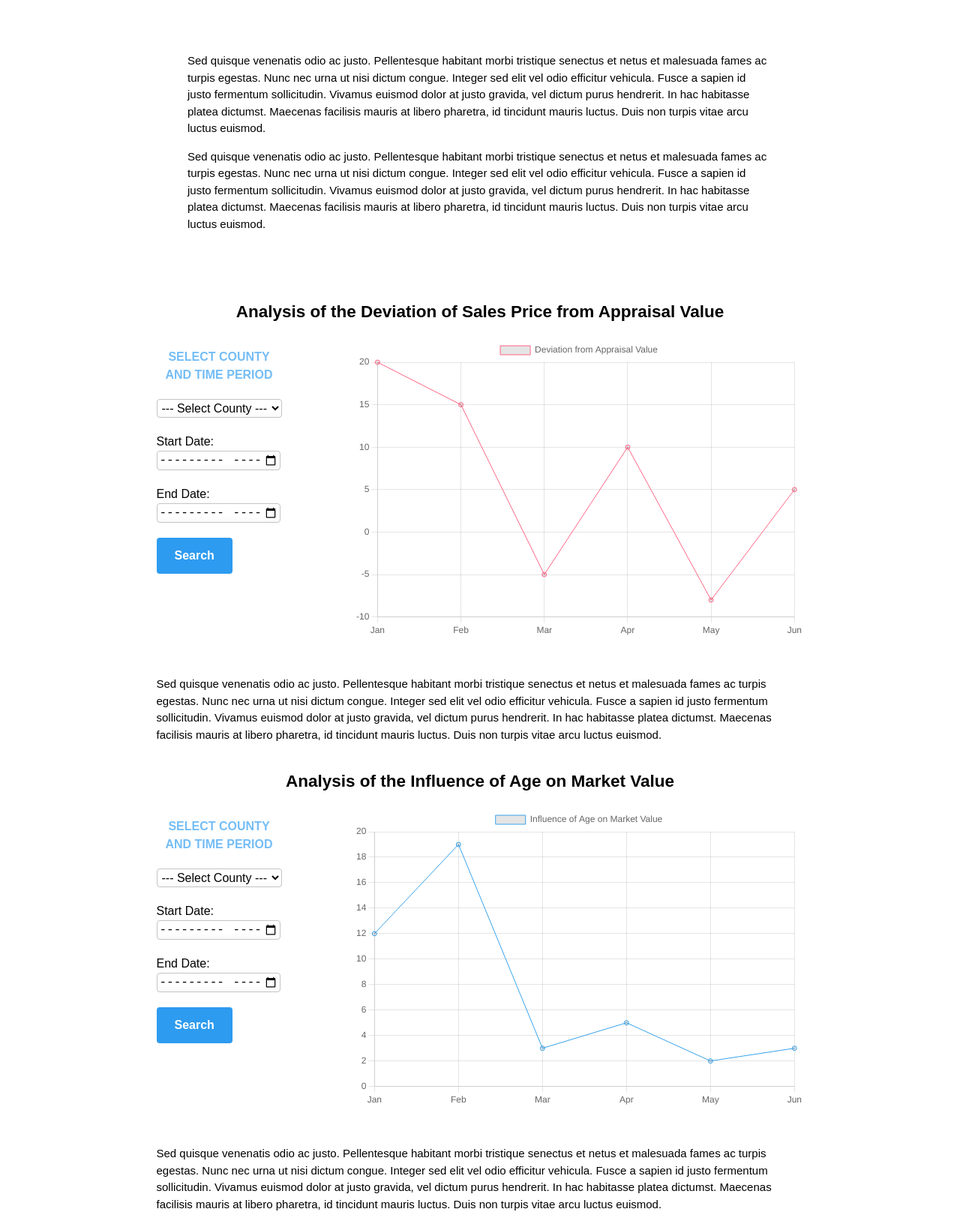
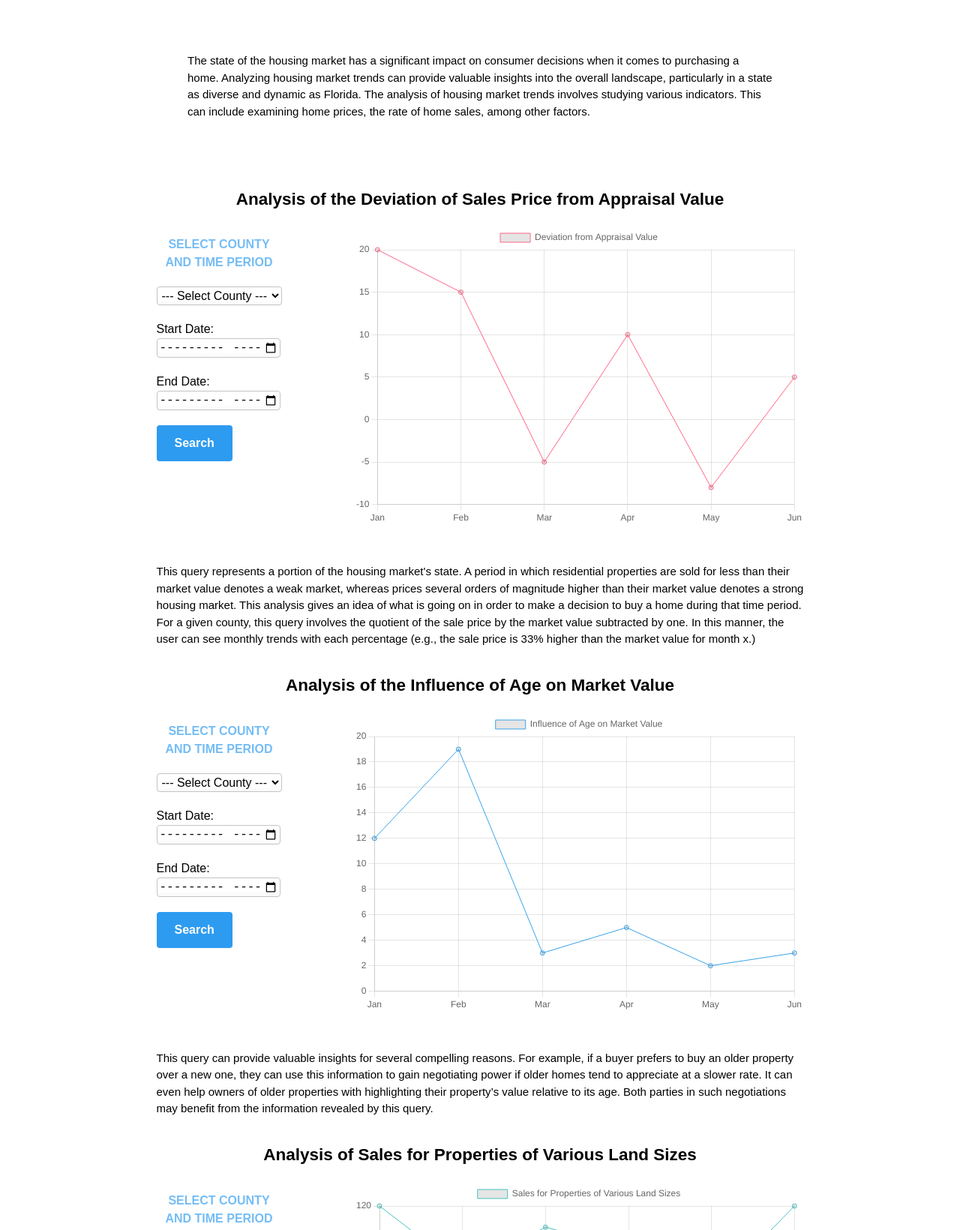
Before and after one commit to williamGarcia99x/Real_Estate_Explorer, a website: page App/Pages/propertyAnalysis.html in a window 1280 px wide. Shown: the part 511-2151 px from the top of the page at 75% size. Drawn offline with nearby package versions, Linux system fonts and the light colour scheme.

Commit message:
added text for property analysis page

```diff
--- a/App/Pages/propertyAnalysis.html
+++ b/App/Pages/propertyAnalysis.html
@@ -24,8 +24,14 @@
           <ul>
             <li><a href="../index.html">Home</a></li>
             <li><a href="propertyAnalysis.html">Property Analysis</a></li>
-            <li><a href="../Pages/affordability.html">Affordability Analysis</a></li>
-            <li><a href="../Pages/neighborhood-safety.html">Neighborhood Safety Analysis</a></li>
+            <li>
+              <a href="../Pages/affordability.html">Affordability Analysis</a>
+            </li>
+            <li>
+              <a href="../Pages/neighborhood-safety.html"
+                >Neighborhood Safety Analysis</a
+              >
+            </li>
           </ul>
         </nav>
       </div>
@@ -37,22 +43,13 @@
     </section>
     <section class="page-info">
       <p>
-        Sed quisque venenatis odio ac justo. Pellentesque habitant morbi
-        tristique senectus et netus et malesuada fames ac turpis egestas. Nunc
-        nec urna ut nisi dictum congue. Integer sed elit vel odio efficitur
-        vehicula. Fusce a sapien id justo fermentum sollicitudin. Vivamus
-        euismod dolor at justo gravida, vel dictum purus hendrerit. In hac
-        habitasse platea dictumst. Maecenas facilisis mauris at libero pharetra,
-        id tincidunt mauris luctus. Duis non turpis vitae arcu luctus euismod.
-      </p>
-      <p>
-        Sed quisque venenatis odio ac justo. Pellentesque habitant morbi
-        tristique senectus et netus et malesuada fames ac turpis egestas. Nunc
-        nec urna ut nisi dictum congue. Integer sed elit vel odio efficitur
-        vehicula. Fusce a sapien id justo fermentum sollicitudin. Vivamus
-        euismod dolor at justo gravida, vel dictum purus hendrerit. In hac
-        habitasse platea dictumst. Maecenas facilisis mauris at libero pharetra,
-        id tincidunt mauris luctus. Duis non turpis vitae arcu luctus euismod.
+        The state of the housing market has a significant impact on consumer
+        decisions when it comes to purchasing a home. Analyzing housing market
+        trends can provide valuable insights into the overall landscape,
+        particularly in a state as diverse and dynamic as Florida. The analysis
+        of housing market trends involves studying various indicators. This can
+        include examining home prices, the rate of home sales, among other
+        factors.
       </p>
     </section>
 
@@ -60,7 +57,6 @@
       <section class="deviation">
         <h2>Analysis of the Deviation of Sales Price from Appraisal Value</h2>
         <div class="form-and-chart">
-
           <form class="dropdown-group">
             <h2>select county and time period</h2>
             <div>
@@ -91,21 +87,22 @@
         </div>
 
         <p>
-          Sed quisque venenatis odio ac justo. Pellentesque habitant morbi
-          tristique senectus et netus et malesuada fames ac turpis egestas. Nunc
-          nec urna ut nisi dictum congue. Integer sed elit vel odio efficitur
-          vehicula. Fusce a sapien id justo fermentum sollicitudin. Vivamus
-          euismod dolor at justo gravida, vel dictum purus hendrerit. In hac
-          habitasse platea dictumst. Maecenas facilisis mauris at libero
-          pharetra, id tincidunt mauris luctus. Duis non turpis vitae arcu
-          luctus euismod.
+          This query represents a portion of the housing market's state. A
+          period in which residential properties are sold for less than their
+          market value denotes a weak market, whereas prices several orders of
+          magnitude higher than their market value denotes a strong housing
+          market. This analysis gives an idea of what is going on in order to
+          make a decision to buy a home during that time period. For a given
+          county, this query involves the quotient of the sale price by the
+          market value subtracted by one. In this manner, the user can see
+          monthly trends with each percentage (e.g., the sale price is 33%
+          higher than the market value for month x.)
         </p>
       </section>
 
       <section class="age">
         <h2>Analysis of the Influence of Age on Market Value</h2>
         <div class="form-and-chart">
-
           <form class="dropdown-group">
             <h2>select county and time period</h2>
             <div>
@@ -134,21 +131,19 @@
           </div>
         </div>
         <p>
-          Sed quisque venenatis odio ac justo. Pellentesque habitant morbi
-          tristique senectus et netus et malesuada fames ac turpis egestas. Nunc
-          nec urna ut nisi dictum congue. Integer sed elit vel odio efficitur
-          vehicula. Fusce a sapien id justo fermentum sollicitudin. Vivamus
-          euismod dolor at justo gravida, vel dictum purus hendrerit. In hac
-          habitasse platea dictumst. Maecenas facilisis mauris at libero
-          pharetra, id tincidunt mauris luctus. Duis non turpis vitae arcu
-          luctus euismod.
+          This query can provide valuable insights for several compelling
+          reasons. For example, if a buyer prefers to buy an older property over
+          a new one, they can use this information to gain negotiating power if
+          older homes tend to appreciate at a slower rate. It can even help
+          owners of older properties with highlighting their property’s value
+          relative to its age. Both parties in such negotiations may benefit
+          from the information revealed by this query.
         </p>
       </section>
 
       <section class="landSize">
         <h2>Analysis of Sales for Properties of Various Land Sizes</h2>
         <div class="form-and-chart">
-
           <form class="dropdown-group">
             <h2>select county and time period</h2>
             <div>
@@ -177,14 +172,13 @@
           </div>
         </div>
         <p>
-          Sed quisque venenatis odio ac justo. Pellentesque habitant morbi
-          tristique senectus et netus et malesuada fames ac turpis egestas. Nunc
-          nec urna ut nisi dictum congue. Integer sed elit vel odio efficitur
-          vehicula. Fusce a sapien id justo fermentum sollicitudin. Vivamus
-          euismod dolor at justo gravida, vel dictum purus hendrerit. In hac
-          habitasse platea dictumst. Maecenas facilisis mauris at libero
-          pharetra, id tincidunt mauris luctus. Duis non turpis vitae arcu
-          luctus euismod.
+          The results of this query provide significant guidance to
+          stakeholders. For example, if greater land sizes are regularly
+          associated with higher sales frequency, this information can be used
+          to inform investment strategies and indicate areas of increased market
+          activity. Understanding whether smaller land sizes are in more demand
+          during various periods, on the other hand, allows buyers and sellers
+          to adjust their strategies accordingly.
         </p>
       </section>
     </main>
```
